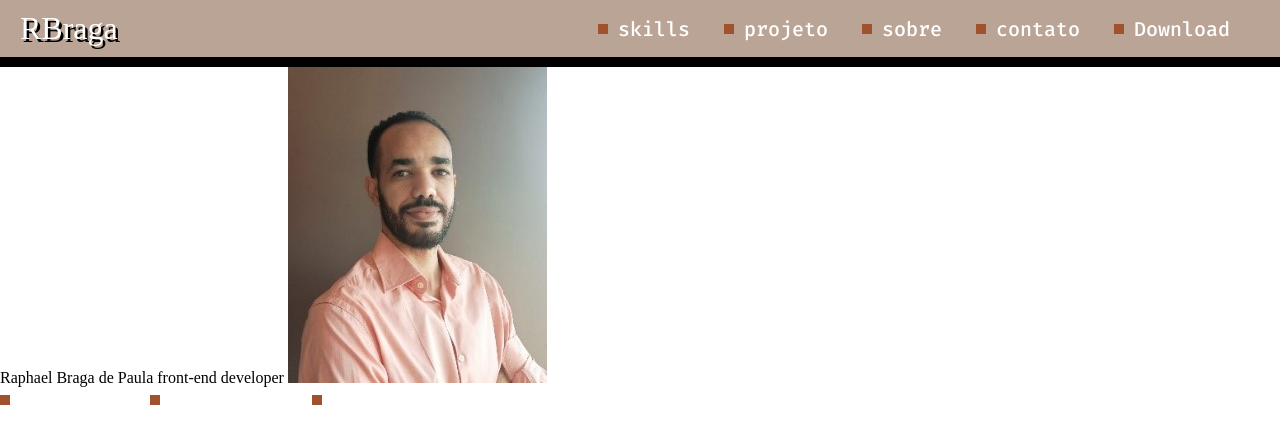
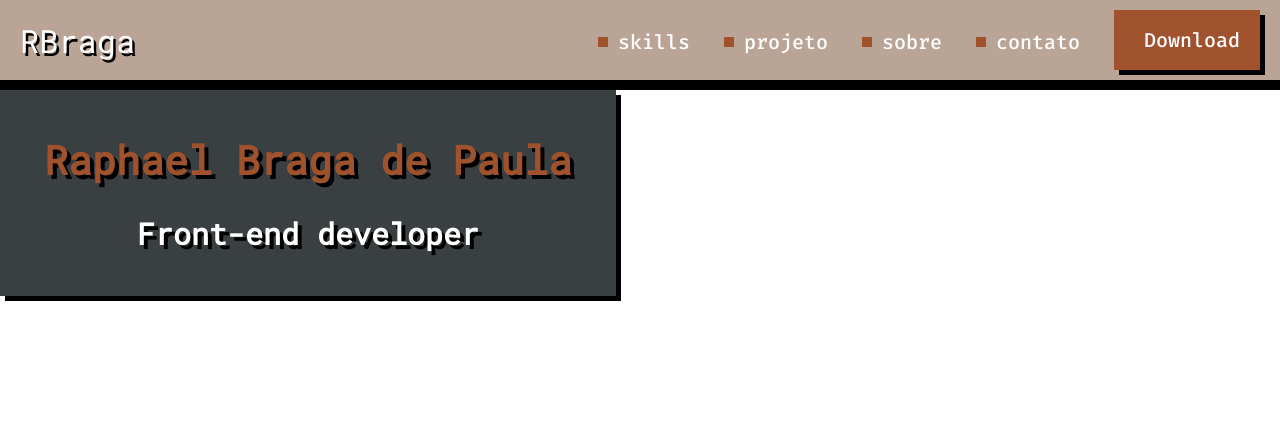
Before and after one commit to Raphaelbraga/Raphaelbraga.github.io, a plain HTML site: page index.html in a window 1280 px wide. Drawn offline with Linux system fonts and the light colour scheme.

Commit message:
chande index and add itens in assets folder

```diff
--- a/index.html
+++ b/index.html
@@ -8,34 +8,31 @@
 
     <link rel="preconnect" href="https://fonts.googleapis.com">
     <link rel="preconnect" href="https://fonts.gstatic.com" crossorigin>
-    <link href="https://fonts.googleapis.com/css2?family=Fira+Code:wght@300;500&display=swap" rel="stylesheet">
+    <link href="https://fonts.googleapis.com/css2?family=Fira+Code:wght@300;500&family=Roboto+Mono&display=swap" rel="stylesheet">
 
     <link rel="stylesheet" href="./css/estilo.css">
     <link rel="stylesheet" href="./css/normelise.css">
+    <link rel="stylesheet" href="./css/components/title.css">
+    <link rel="stylesheet" href="./css/components/title.css">
+    <link rel="stylesheet" href="./css/components/subtitle.css">
+    <link rel="stylesheet" href="./css/components/box.css">
 </head>
 <body>
     <header>
         <h1>RBraga </h1>
+
         <nav>
              <a href="" lang="en">skills</a>
              <a href="">projeto</a>
              <a href="">sobre</a>
              <a href="">contato</a>
-             <a id="button" href="" lang="en" > Download </a>
+             <a class="button" href="" lang="en" > Download </a>
         </nav>
     </header>
-        <banner>
-            <p1> Raphael Braga de Paula</p1>
-            <p2> front-end developer</p2>
-            <img src="./assets/img/foto_curriculo.jpg" alt="">
-        </banner>
-        <section>
 
-        </section>
-    <footer>
-        <a href="">linkedin</a>
-        <a href="">instagran</a>
-        <a href="">github</a>
-    </footer>
+    <div id="box">
+        <h2>Raphael Braga de Paula</h2>
+        <h3>Front-end developer</h3>
+    </div>
 </body>
 </html>
```
